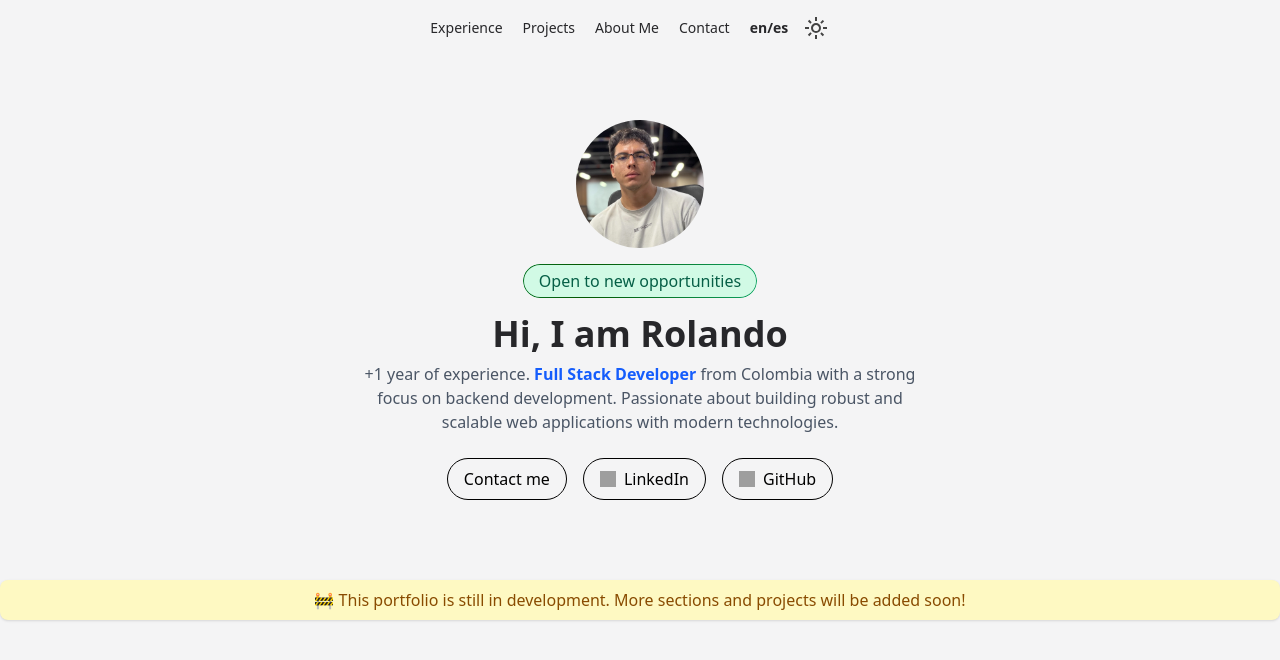
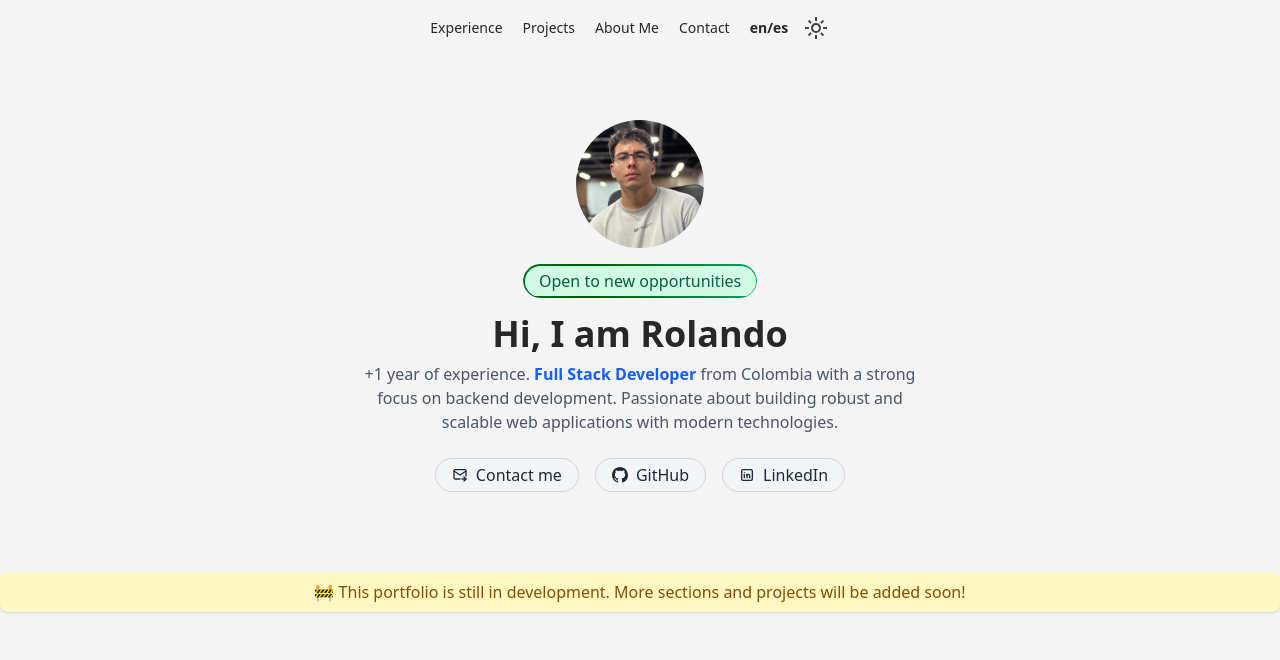
Before and after one commit to rolando-r/portfolio-web, a React (Vite) app: page / in a window 1280 px wide. Shown: the top 660 px of the page. Built offline with nearby package versions, Linux system fonts and the light colour scheme; grey boxes are pictures that could not be loaded.

Commit message:
feat(links): Update social buttons with correct external URLs

```diff
--- a/src/components/organisms/HeroSection.tsx
+++ b/src/components/organisms/HeroSection.tsx
@@ -25,15 +25,124 @@ export const HeroSection = () => {
         {t("experience")} <span className="font-bold text-blue-600">{t("perfil")}</span> {t("description")}
       </p>
       <div className="flex gap-4 flex-wrap">
-        <button className="border px-4 py-2 rounded-full hover:bg-gray-100 dark:hover:bg-gray-700 transition">{t("contactMe")}</button>
-        <button className="border px-4 py-2 rounded-full flex items-center gap-2 hover:bg-gray-100 dark:hover:bg-gray-700 transition">
-          <img src="/icons/linkedin.svg" className="w-4 h-4" />
+        {/* Email button */}
+        <a
+          href="mailto:roolandoorg@gmail.com"
+          target="_blank"
+          rel="noopener noreferrer"
+          role="link"
+          className="inline-flex items-center justify-center gap-2 px-4 py-1 text-gray-800 transition
+         bg-gray-100 border border-gray-300 rounded-full dark:bg-gray-800 dark:border-gray-600
+         dark:text-white text-md hover:bg-zinc-900
+         hover:border-gray-700 hover:text-white dark:hover:bg-gray-100 dark:hover:border-gray-300
+         dark:hover:text-gray-800 group max-w-fit focus:outline-none focus-visible:outline-none
+         focus-visible:ring focus-visible:ring-white focus-visible:ring-offset-2 active:bg-black"
+        >
+          <svg
+            className="size-4"
+            xmlns="http://www.w3.org/2000/svg"
+            width="24"
+            height="24"
+            viewBox="0 0 24 24"
+            stroke-width="2"
+            stroke="currentColor"
+            fill="none"
+            stroke-linecap="round"
+            stroke-linejoin="round"
+          >
+            <path stroke="none" d="M0 0h24v24H0z" fill="none" />
+            <path d="M12 18h-7a2 2 0 0 1 -2 -2v-10a2 2 0 0 1 2 -2h14a2 2 0 0 1 2 2v7.5" />
+            <path d="M3 6l9 6l9 -6" />
+            <path d="M15 18h6" />
+            <path d="M18 15l3 3l-3 3" />
+          </svg>
+          {t("contactMe")}
+        </a>
+        {/* Github button */}
+        <a
+          href="https://github.com/rolando-r"
+          target="_blank"
+          rel="noopener noreferrer"
+          role="link"
+          className="inline-flex items-center justify-center gap-2 px-4 py-1 text-gray-800 transition
+         bg-gray-100 border border-gray-300 rounded-full dark:bg-gray-800 dark:border-gray-600
+         dark:text-white text-md hover:bg-zinc-900
+         hover:border-gray-700 hover:text-white dark:hover:bg-gray-100 dark:hover:border-gray-300
+         dark:hover:text-gray-800 group max-w-fit focus:outline-none focus-visible:outline-none
+         focus-visible:ring focus-visible:ring-white focus-visible:ring-offset-2 active:bg-black"
+        >
+          <svg
+            className="size-4"
+            xmlns="http://www.w3.org/2000/svg"
+            width="24"
+            height="24"
+            viewBox="0 0 16 16"
+            fill="currentColor"
+          >
+            <path
+              fill-rule="evenodd"
+              d="M8 0C3.58 0 0 3.58 0 8c0 3.54 2.29 6.53 5.47 7.59
+              .4.07.55-.17.55-.38 0-.19-.01-.82-.01-1.49
+              -2.01.37-2.53-.49-2.69-.94
+              -.09-.23-.48-.94-.82-1.13
+              -.28-.15-.68-.52-.01-.53
+              .63-.01 1.08.58 1.23.82
+              .72 1.21 1.87.87 2.33.66
+              .07-.52.28-.87.51-1.07
+              -1.78-.2-3.64-.89-3.64-3.95
+              0-.87.31-1.59.82-2.15
+              -.08-.2-.36-1.02.08-2.12
+              0 0 .67-.21 2.2.82
+              .64-.18 1.32-.27 2-.27
+              .68 0 1.36.09 2 .27
+              1.53-1.04 2.2-.82 2.2-.82
+              .44 1.1.16 1.92.08 2.12
+              .51.56.82 1.27.82 2.15
+              0 3.07-1.87 3.75-3.65 3.95
+              .29.25.54.73.54 1.48
+              0 1.07-.01 1.93-.01 2.2
+              0 .21.15.46.55.38
+              A8.013 8.013 0 0 0 16 8
+              c0-4.42-3.58-8-8-8z"
+            />
+          </svg>
+          GitHub
+        </a>
+        {/* LinkedIn button */}
+        <a
+          href="https://www.linkedin.com/in/rolando-rodriguez-garcia/"
+          target="_blank"
+          rel="noopener noreferrer"
+          role="link"
+          className="inline-flex items-center justify-center gap-2 px-4 py-1 text-gray-800 transition
+         bg-gray-100 border border-gray-300 rounded-full dark:bg-gray-800 dark:border-gray-600
+         dark:text-white text-md hover:bg-zinc-900
+         hover:border-gray-700 hover:text-white dark:hover:bg-gray-100 dark:hover:border-gray-300
+         dark:hover:text-gray-800 group max-w-fit focus:outline-none focus-visible:outline-none
+         focus-visible:ring focus-visible:ring-white focus-visible:ring-offset-2 active:bg-black"
+        >
+          <svg
+            className="size-4"
+            xmlns="http://www.w3.org/2000/svg"
+            width="24"
+            height="24"
+            viewBox="0 0 24 24"
+            stroke-width="2"
+            stroke="currentColor"
+            fill="none"
+            stroke-linecap="round"
+            stroke-linejoin="round"
+          >
+            <path stroke="none" d="M0 0h24v24H0z" fill="none" />
+            <path d="M4 4m0 2a2 2 0 0 1 2 -2h12a2 2 0 0 1 2 2v12a2 2 0 0 1 -2 2h-12a2 2 0 0 1 -2 -2z" />
+            <path d="M8 11l0 5" />
+            <path d="M8 8l0 .01" />
+            <path d="M12 16l0 -5" />
+            <path d="M16 16v-3a2 2 0 0 0 -4 0" />
+          </svg>
           LinkedIn
-        </button>
-        <button className="border px-4 py-2 rounded-full flex items-center gap-2 hover:bg-gray-100 dark:hover:bg-gray-700 transition">
-          <img src="/icons/github.svg" className="w-4 h-4" />
-          GitHub
-        </button>
+        </a>
+
       </div>
     </section>
   );
--- a/src/styles/global.css
+++ b/src/styles/global.css
@@ -66,15 +66,21 @@
   font-weight: 500;
   text-decoration: none;
   z-index: 0;
-  transition: background-color 0.3s, color 0.3s;
+  transition: background-color 0.3s, color 0.3s, transform 0.3s ease;
+  will-change: transform;
 }
+
+.snake-button-link:hover {
+  transform: scale(1.03);
+}
+
 
 .snake-button-link::before {
   content: "";
   position: absolute;
   inset: 0;
   border-radius: 9999px;
-  padding: 1px;
+  padding: 1.5px;
   background: linear-gradient(90deg, #10b981, #045700, #10b981);
   background-size: 200% 200%;
   animation: snake-border 4s linear infinite;
```
